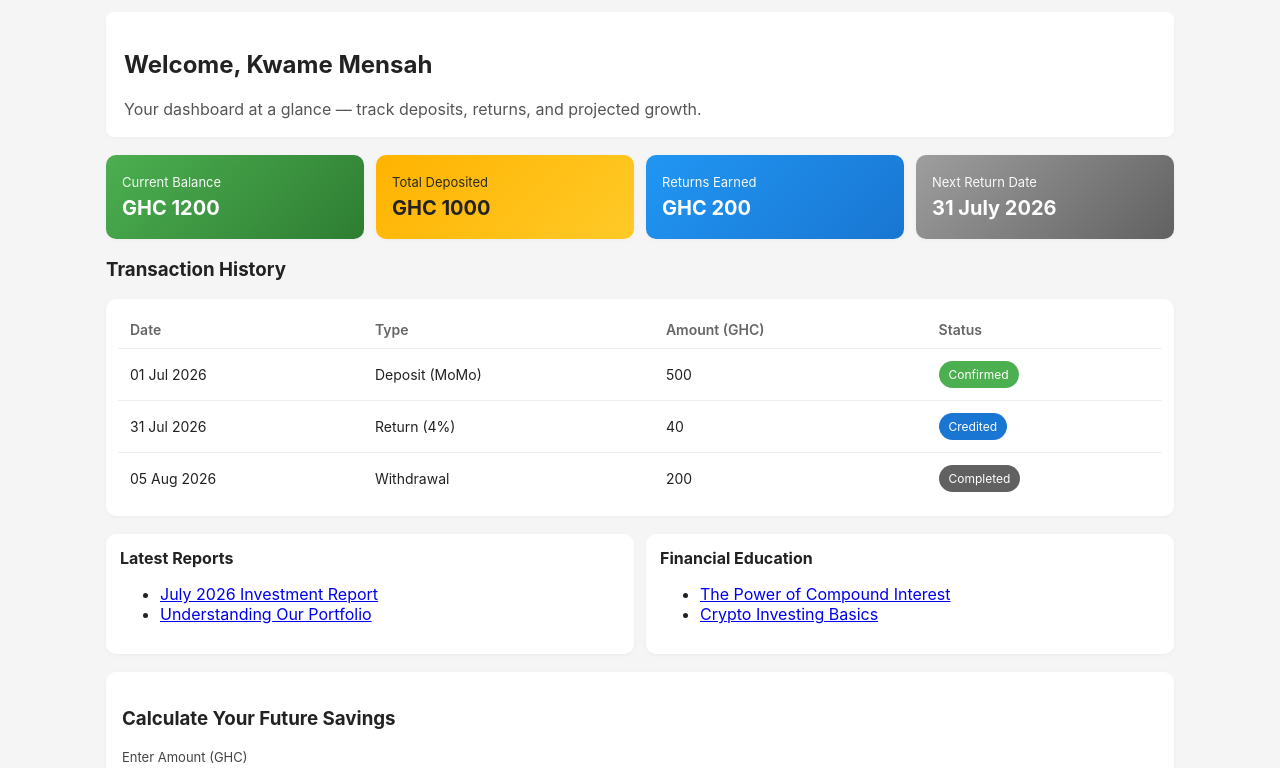
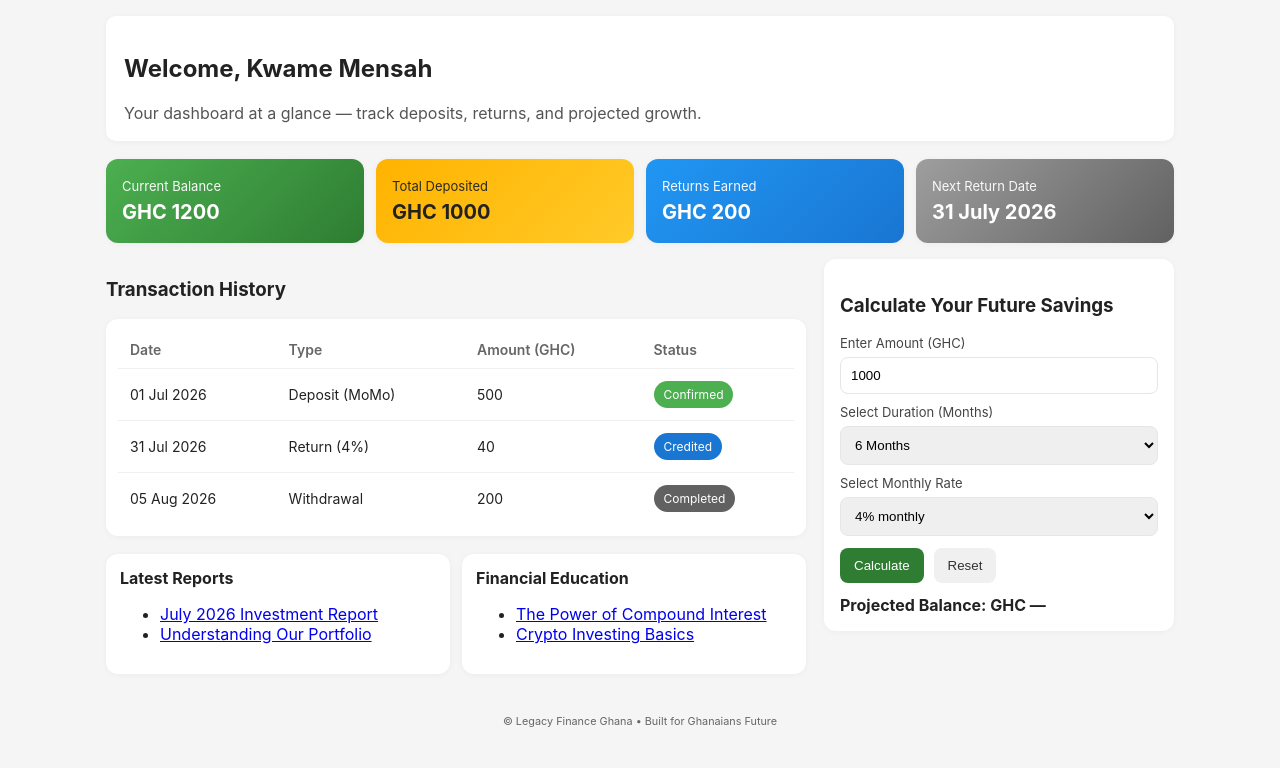
Before and after one commit to squardzbrain/legacy-finance-ghana, a plain HTML site: page index.html in a window 1280 px wide. Shown: the part 80-848 px from the top of the page. After the commit the page ends 826 px from the top, so only its background shows below. Drawn offline with Linux system fonts and the light colour scheme.

Commit message:
Update style.css

```diff
--- a/style.css
+++ b/style.css
@@ -1,4 +1,3 @@
-/* Base */
 :root{
   --green:#2e7d32;
   --muted:#f5f5f5;
@@ -7,7 +6,7 @@
   --blue:#1976d2;
   --gray:#9e9e9e;
   --text:#222;
-  --radius:8px;
+  --radius:10px;
   --max-width:1100px;
 }
 *{box-sizing:border-box}
@@ -31,7 +30,7 @@ body{
   justify-content:space-between;
 }
 .brand{display:flex;align-items:center;gap:12px}
-.logo{width:48px;height:48px;object-fit:contain;border-radius:6px;background:#fff;padding:6px}
+.logo{width:52px;height:52px;object-fit:contain;border-radius:8px;background:#fff;padding:6px}
 .brand-text h1{margin:0;font-size:18px}
 .tagline{display:block;font-size:12px;opacity:0.95}
 .main-nav{display:flex;align-items:center;gap:12px}
@@ -40,12 +39,12 @@ body{
 .btn-logout{background:transparent;border:1px solid rgba(255,255,255,0.15);color:#fff;padding:6px 10px;border-radius:6px;cursor:pointer}
 
 /* Welcome */
-.welcome{background:var(--card-bg);padding:18px;border-radius:var(--radius);margin:18px 0;box-shadow:0 1px 3px rgba(0,0,0,0.04)}
+.welcome{background:var(--card-bg);padding:18px;border-radius:var(--radius);margin:18px 0;box-shadow:0 1px 6px rgba(0,0,0,0.04)}
 .welcome .lead{margin:6px 0 0;color:#555}
 
 /* Summary grid */
 .summary-grid{display:grid;grid-template-columns:repeat(4,1fr);gap:12px;margin:16px 0}
-.card{padding:16px;border-radius:10px;color:#fff;min-height:84px;display:flex;flex-direction:column;justify-content:center;box-shadow:0 1px 4px rgba(0,0,0,0.04)}
+.card{padding:16px;border-radius:12px;color:#fff;min-height:84px;display:flex;flex-direction:column;justify-content:center;box-shadow:0 1px 6px rgba(0,0,0,0.04)}
 .card-title{font-size:13px;opacity:0.95}
 .card-value{font-size:20px;font-weight:700;margin-top:6px}
 
@@ -55,28 +54,33 @@ body{
 .returns{background:linear-gradient(135deg,#2196f3,#1976d2)}
 .next{background:linear-gradient(135deg,#9e9e9e,#616161)}
 
+/* Main grid layout */
+.main-grid{display:grid;grid-template-columns:2fr 1fr;gap:18px;margin-top:8px}
+.left-col{display:flex;flex-direction:column;gap:18px}
+.right-col{}
+
 /* Transactions */
-.table-wrap{background:var(--card-bg);padding:12px;border-radius:10px;box-shadow:0 1px 4px rgba(0,0,0,0.04)}
+.table-wrap{background:var(--card-bg);padding:12px;border-radius:12px;box-shadow:0 1px 6px rgba(0,0,0,0.04)}
 table{width:100%;border-collapse:collapse;font-size:14px}
 thead th{text-align:left;padding:10px 12px;color:#666;font-weight:600}
-tbody td{padding:12px;border-top:1px solid #eee}
+tbody td{padding:12px;border-top:1px solid #f0f0f0}
 .badge{display:inline-block;padding:6px 10px;border-radius:999px;font-size:12px;color:#fff}
 .badge.confirmed{background:#4caf50}
 .badge.credited{background:#1976d2}
 .badge.completed{background:#616161}
 
 /* Calculator */
-.calculator{margin:18px 0;background:var(--card-bg);padding:16px;border-radius:10px;box-shadow:0 1px 4px rgba(0,0,0,0.04)}
+.calculator{background:var(--card-bg);padding:16px;border-radius:12px;box-shadow:0 1px 6px rgba(0,0,0,0.04)}
 .calc-form label{display:block;margin-top:10px;font-size:13px;color:#444}
-.calc-form input,.calc-form select{width:100%;padding:10px;margin-top:6px;border:1px solid #ddd;border-radius:6px}
+.calc-form input,.calc-form select{width:100%;padding:10px;margin-top:6px;border:1px solid #e6e6e6;border-radius:8px}
 .calc-actions{display:flex;gap:10px;margin-top:12px}
 .btn-primary{background:var(--green);color:#fff;padding:10px 14px;border:none;border-radius:8px;cursor:pointer}
 .btn-secondary{background:#f0f0f0;color:#333;padding:10px 14px;border:none;border-radius:8px;cursor:pointer}
-.calc-result{margin-top:12px;font-weight:600;color:#222}
+.calc-result{margin-top:12px;font-weight:700;color:#222}
 
 /* Bottom panels */
-.bottom-panels{display:grid;grid-template-columns:1fr 1fr;gap:12px;margin:18px 0}
-.panel{background:var(--card-bg);padding:14px;border-radius:10px;box-shadow:0 1px 4px rgba(0,0,0,0.04)}
+.bottom-panels{display:grid;grid-template-columns:1fr 1fr;gap:12px}
+.panel{background:var(--card-bg);padding:14px;border-radius:12px;box-shadow:0 1px 6px rgba(0,0,0,0.04)}
 .panel h4{margin:0 0 8px 0}
 
 /* Footer */
@@ -85,8 +89,9 @@ tbody td{padding:12px;border-top:1px solid #eee}
 /* Responsive */
 @media (max-width:900px){
   .summary-grid{grid-template-columns:repeat(2,1fr)}
+  .main-grid{grid-template-columns:1fr}
+  .main-nav{display:none}
   .bottom-panels{grid-template-columns:1fr}
-  .main-nav{display:none}
 }
 @media (max-width:520px){
   .summary-grid{grid-template-columns:1fr}
```
